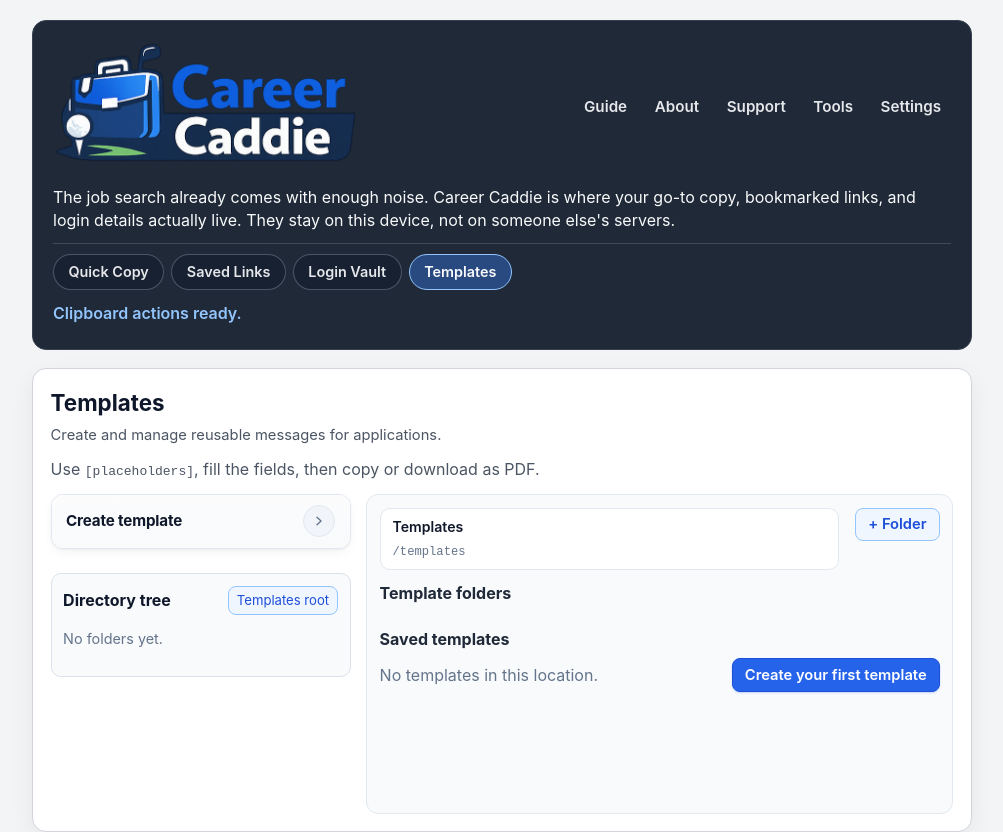
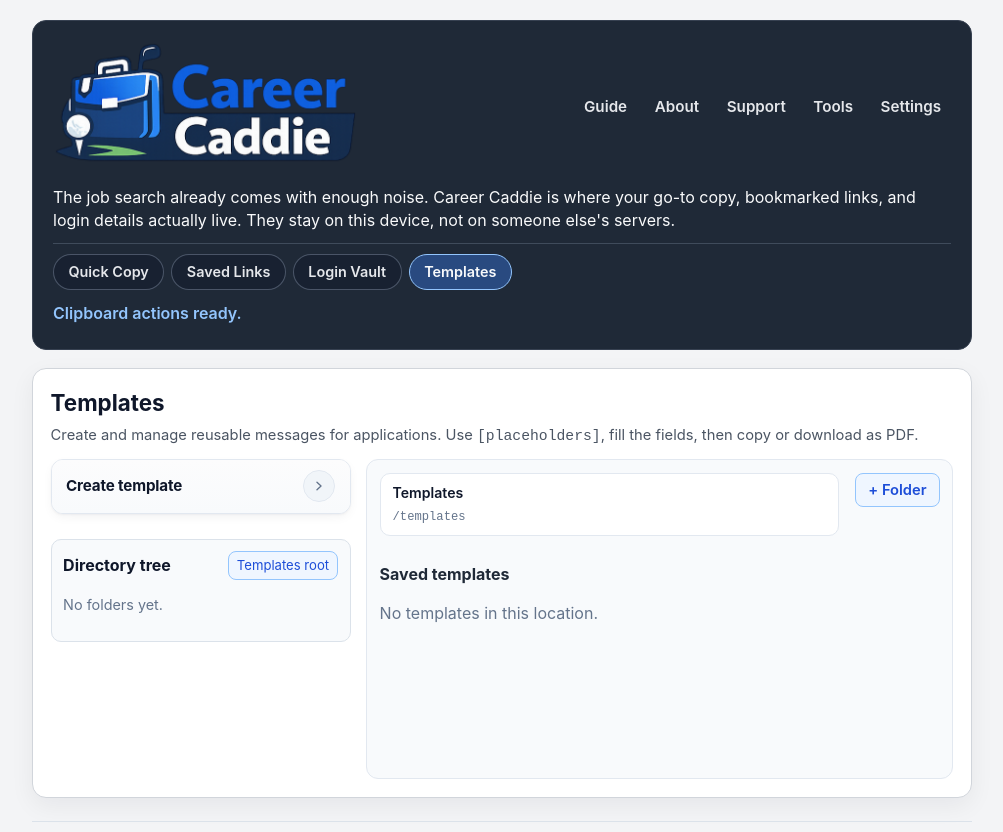
Before and after one commit to Migsrkrd/CareerCaddie, a React (Vite) app: page /templates in a window 1280 px wide. Shown: the top 832 px of the page, without its empty margins (138-1141 px from the left). Built offline with nearby package versions, Linux system fonts and the light colour scheme.

Commit message:
updated slight ui bugs on templates page

```diff
--- a/src/App.css
+++ b/src/App.css
@@ -1661,18 +1661,6 @@
   overflow: hidden;
   white-space: pre-wrap;
   word-break: break-word;
-}
-
-.template-empty-state {
-  display: flex;
-  align-items: center;
-  justify-content: space-between;
-  gap: 0.7rem 1rem;
-  flex-wrap: wrap;
-}
-
-.template-empty-state .list-empty {
-  margin: 0;
 }
 
 .settings-list {
--- a/src/pages/TemplatesPage.tsx
+++ b/src/pages/TemplatesPage.tsx
@@ -119,8 +119,7 @@ function TemplatesPage({
 
       <section className="card fs-page">
         <h2>Templates</h2>
-        <p className="fs-page-subtitle">Create and manage reusable messages for applications.</p>
-        <p>Use <code>[placeholders]</code>, fill the fields, then copy or download as PDF.</p>
+        <p className="fs-page-subtitle">Create and manage reusable messages for applications. Use <code>[placeholders]</code>, fill the fields, then copy or download as PDF.</p>
 
         <div className="fs-layout">
           <aside className="fs-sidebar">
@@ -184,7 +183,6 @@ function TemplatesPage({
                 </button>
               </div>
             </div>
-            <h3 className="section-title">Template folders</h3>
             {pathValid && (
               <ul className="folder-list">
                 {visibleFolders.map((folder) => (
@@ -271,16 +269,7 @@ function TemplatesPage({
               <p className="list-empty">This folder was not found.</p>
             )}
             {pathValid && !filteredTemplates.length && !visibleFolders.length && (
-              <div className="template-empty-state">
-                <p className="list-empty">No templates in this location.</p>
-                <button
-                  type="button"
-                  className="btn btn--primary btn--compact"
-                  onClick={openCreateTemplate}
-                >
-                  Create your first template
-                </button>
-              </div>
+              <p className="list-empty">No templates in this location.</p>
             )}
           </section>
         </div>
```
